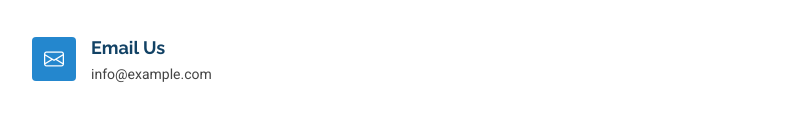
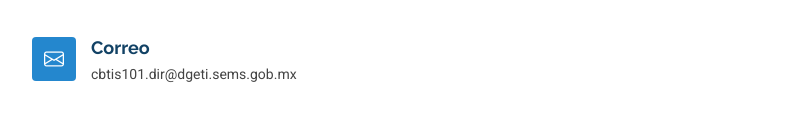
Before and after one commit to persi101/cbtis101mot.github.iu, a plain HTML site: page index.html in a window 1280 px wide. Shown: the part 6041-6162 px from the top of the page, without its empty margins (50-836 px from the left). Drawn offline with Linux system fonts and the light colour scheme.

Commit message:
Update index.html

```diff
--- a/index.html
+++ b/index.html
@@ -464,8 +464,8 @@ Realizar análisis físicos, químicos y microbiológicos a insumos, productos y
             <div class="info-item d-flex" data-aos="fade-up" data-aos-delay="500">
               <i class="bi bi-envelope flex-shrink-0"></i>
               <div>
-                <h3>Email Us</h3>
-                <p>info@example.com</p>
+                <h3>Correo</h3>
+                <p>cbtis101.dir@dgeti.sems.gob.mx</p>
               </div>
             </div><!-- End Info Item -->
 
```
